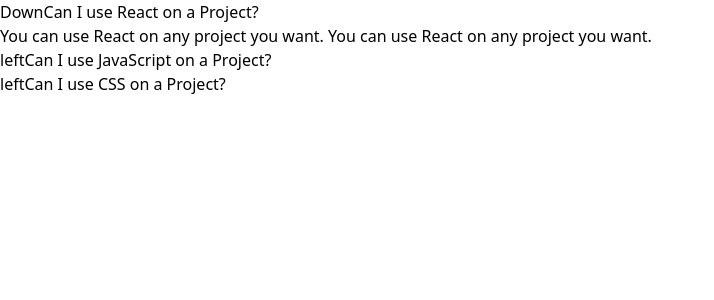
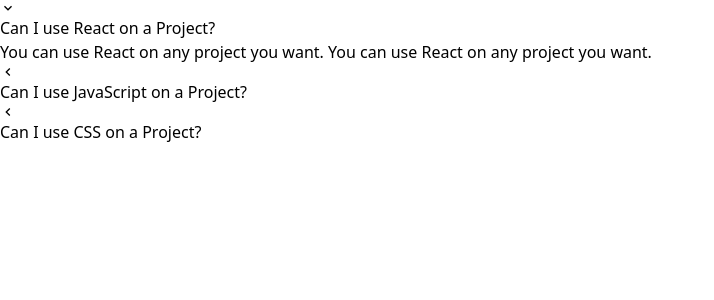
Before and after one commit to luisc8487/navigation-routing-system, a React (Create React App) app in the folder react-comp/: page / in a window 1280 px wide. Shown: the top 300 px of the page, without its empty margins (0-714 px from the left). Built offline with nearby package versions, Linux system fonts and the light colour scheme.

Commit message:
added displayed icons

```diff
--- a/react-comp/src/components/Accordion.jsx
+++ b/react-comp/src/components/Accordion.jsx
@@ -1,3 +1,6 @@
+import {MdKeyboardArrowDown} from "react-icons/md";
+import {MdKeyboardArrowLeft} from "react-icons/md";
+
 import {useState} from "react";
 
 function Accordion({items}) {
@@ -10,11 +13,18 @@
   const renderedItems = items.map((item, index) => {
     const isExpanded = index === expandedIndex;
 
-    const icon = <span>{isExpanded ? "Down" : "left"}</span>;
+    const icon = (
+      <span>
+        {isExpanded ? <MdKeyboardArrowDown /> : <MdKeyboardArrowLeft />}
+      </span>
+    );
 
     return (
       <div key={item.id}>
-        <div onClick={() => handleClick(index)}>{icon}{item.label}</div>
+        <div onClick={() => handleClick(index)}>
+          {icon}
+          {item.label}
+        </div>
         <div>{isExpanded && <div>{item.content}</div>}</div>
       </div>
     );
```
